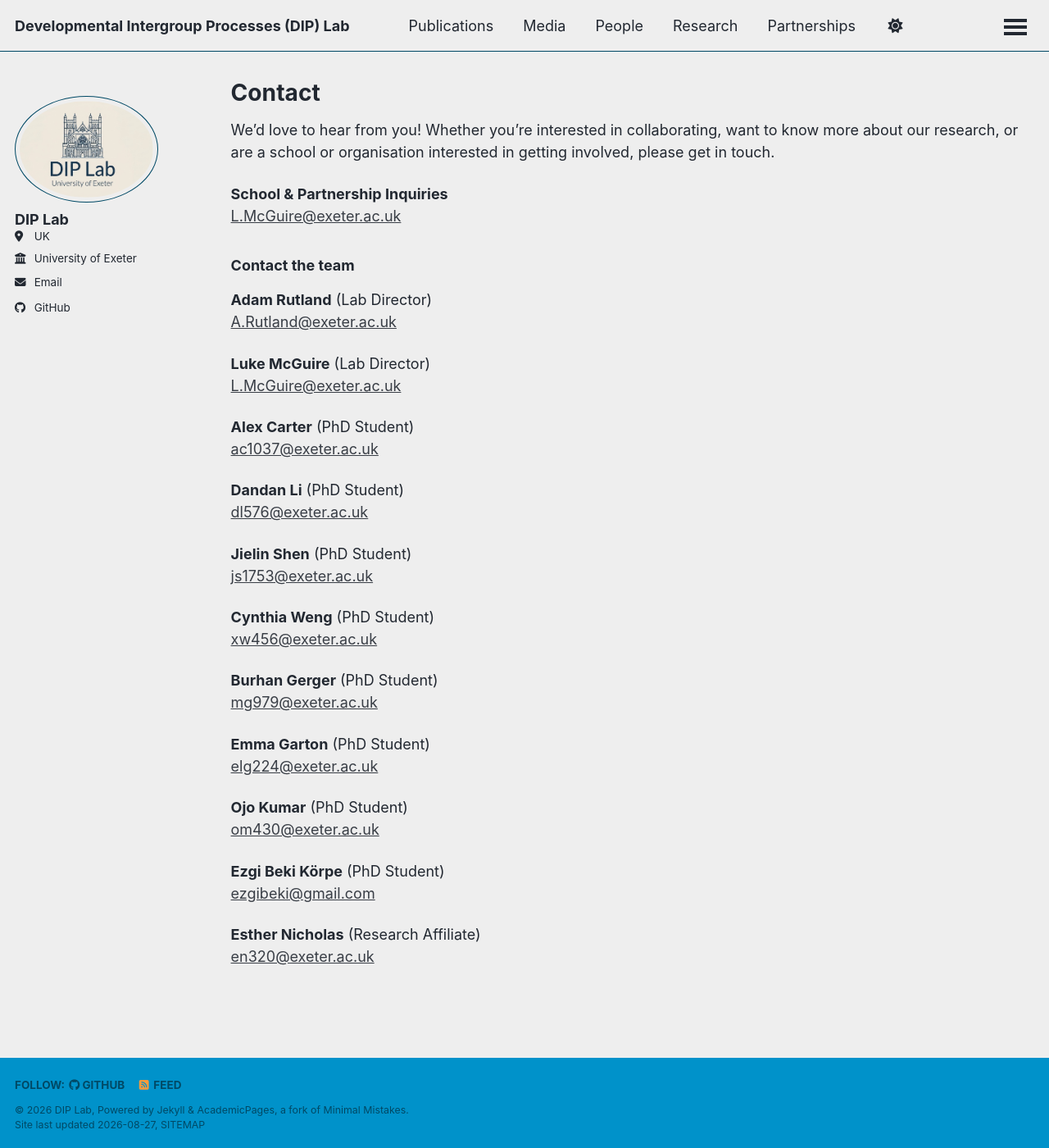
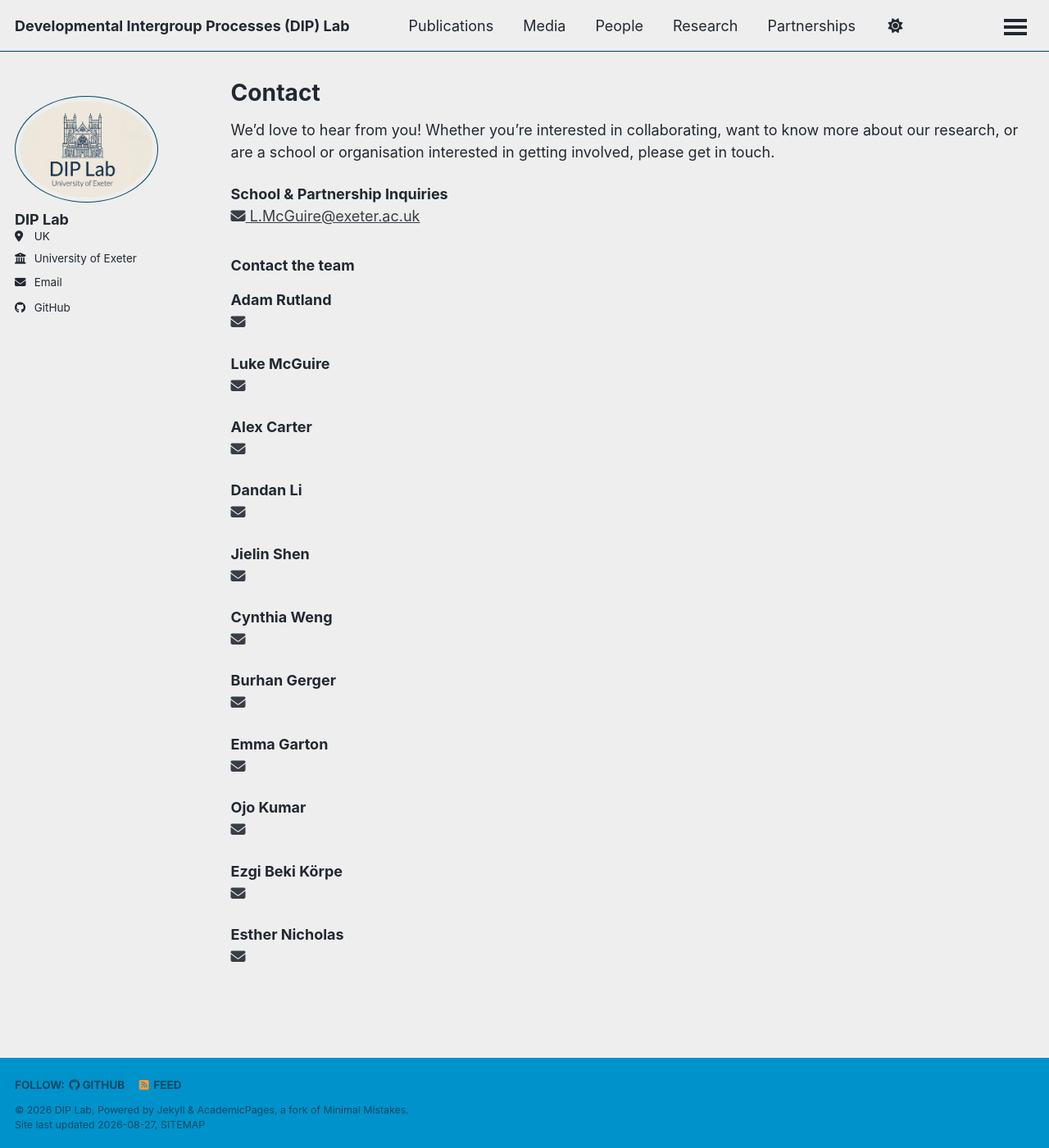
Before and after one commit to Developmental-Intergroup-Processes-Lab/Developmental-Intergroup-Processes-Lab.github.io, a Jekyll site: the page built from _pages/cv.md, in a window 1280 px wide and 1400 px high. Shown: the whole window at 82% size. Built offline with Jekyll 4.4.1, drawn with Linux system fonts in a browser that asks for light colours; a style sheet for code colours, icons or effects is not loaded.

Commit message:
Update cv.md

```diff
--- a/_pages/cv.md
+++ b/_pages/cv.md
@@ -4,43 +4,42 @@ layout: archive
 permalink: /cv/
 author_profile: true
 ---
-
 We'd love to hear from you! Whether you're interested in collaborating, want to know more about our research, or are a school or organisation interested in getting involved, please get in touch.
 
 <p><strong>School & Partnership Inquiries</strong><br/>
-<a href="mailto:L.McGuire@exeter.ac.uk">L.McGuire@exeter.ac.uk</a></p>
+<a href="mailto:L.McGuire@exeter.ac.uk"><i class="fas fa-envelope"></i> L.McGuire@exeter.ac.uk</a></p>
 
 <h3>Contact the team</h3>
 
-<p><strong>Adam Rutland</strong> (Lab Director)<br/>
-<a href="mailto:A.Rutland@exeter.ac.uk">A.Rutland@exeter.ac.uk</a></p>
+<p><strong>Adam Rutland</strong><br/>
+<a href="mailto:A.Rutland@exeter.ac.uk"><i class="fas fa-envelope"></i></a></p>
 
-<p><strong>Luke McGuire</strong> (Lab Director)<br/>
-<a href="mailto:L.McGuire@exeter.ac.uk">L.McGuire@exeter.ac.uk</a></p>
+<p><strong>Luke McGuire</strong><br/>
+<a href="mailto:L.McGuire@exeter.ac.uk"><i class="fas fa-envelope"></i></a></p>
 
-<p><strong>Alex Carter</strong> (PhD Student)<br/>
-<a href="mailto:ac1037@exeter.ac.uk">ac1037@exeter.ac.uk</a></p>
+<p><strong>Alex Carter</strong><br/>
+<a href="mailto:ac1037@exeter.ac.uk"><i class="fas fa-envelope"></i></a></p>
 
-<p><strong>Dandan Li</strong> (PhD Student)<br/>
-<a href="mailto:dl576@exeter.ac.uk">dl576@exeter.ac.uk</a></p>
+<p><strong>Dandan Li</strong><br/>
+<a href="mailto:dl576@exeter.ac.uk"><i class="fas fa-envelope"></i></a></p>
 
-<p><strong>Jielin Shen</strong> (PhD Student)<br/>
-<a href="mailto:js1753@exeter.ac.uk">js1753@exeter.ac.uk</a></p>
+<p><strong>Jielin Shen</strong><br/>
+<a href="mailto:js1753@exeter.ac.uk"><i class="fas fa-envelope"></i></a></p>
 
-<p><strong>Cynthia Weng</strong> (PhD Student)<br/>
-<a href="mailto:xw456@exeter.ac.uk">xw456@exeter.ac.uk</a></p>
+<p><strong>Cynthia Weng</strong><br/>
+<a href="mailto:xw456@exeter.ac.uk"><i class="fas fa-envelope"></i></a></p>
 
-<p><strong>Burhan Gerger</strong> (PhD Student)<br/>
-<a href="mailto:mg979@exeter.ac.uk">mg979@exeter.ac.uk</a></p>
+<p><strong>Burhan Gerger</strong><br/>
+<a href="mailto:mg979@exeter.ac.uk"><i class="fas fa-envelope"></i></a></p>
 
-<p><strong>Emma Garton</strong> (PhD Student)<br/>
-<a href="mailto:elg224@exeter.ac.uk">elg224@exeter.ac.uk</a></p>
+<p><strong>Emma Garton</strong><br/>
+<a href="mailto:elg224@exeter.ac.uk"><i class="fas fa-envelope"></i></a></p>
 
-<p><strong>Ojo Kumar</strong> (PhD Student)<br/>
-<a href="mailto:om430@exeter.ac.uk">om430@exeter.ac.uk</a></p>
+<p><strong>Ojo Kumar</strong><br/>
+<a href="mailto:om430@exeter.ac.uk"><i class="fas fa-envelope"></i></a></p>
 
-<p><strong>Ezgi Beki Körpe</strong> (PhD Student)<br/>
-<a href="mailto:ezgibeki@gmail.com">ezgibeki@gmail.com</a></p>
+<p><strong>Ezgi Beki Körpe</strong><br/>
+<a href="mailto:ezgibeki@gmail.com"><i class="fas fa-envelope"></i></a></p>
 
-<p><strong>Esther Nicholas</strong> (Research Affiliate)<br/>
-<a href="mailto:en320@exeter.ac.uk">en320@exeter.ac.uk</a></p>
+<p><strong>Esther Nicholas</strong><br/>
+<a href="mailto:en320@exeter.ac.uk"><i class="fas fa-envelope"></i></a></p>
```
